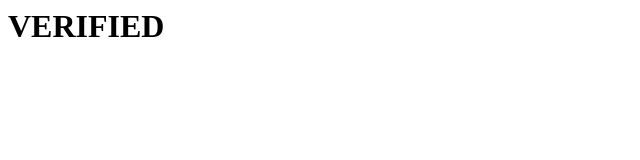
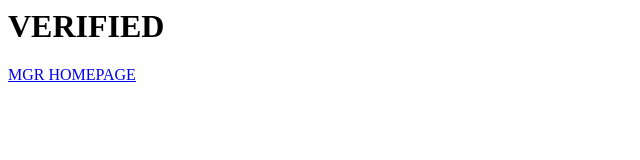
Before and after one commit to linusdosch/MGR-VARIFIED, a plain HTML site: page index.html in a window 1280 px wide. Shown: the whole page, without its empty margins (0-640 px from the left). Drawn offline with Linux system fonts and the light colour scheme.

Commit message:
Update index.html

```diff
--- a/index.html
+++ b/index.html
@@ -1,2 +1,6 @@
 
 <h1> VERIFIED </h1>
+
+<footer>
+    <a href="https://www.mgrclothing.com">MGR HOMEPAGE</a>
+</footer>
```
